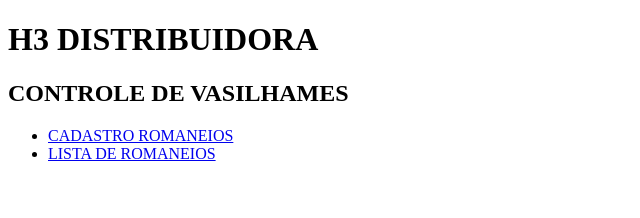
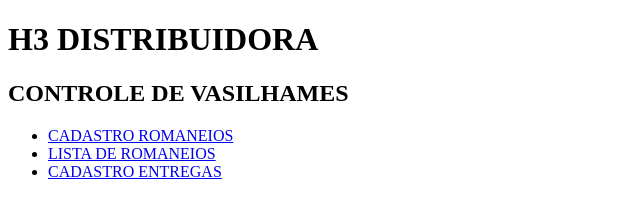
Before and after one commit to fppfurtado/controle-vasilhames, a plain HTML site: page public/index.html in a window 1280 px wide. Shown: the whole page, without its empty margins (0-640 px from the left). Drawn offline with Linux system fonts and the light colour scheme; files whose address does not match are found by name.

Commit message:
adicionado menu CADASTRAR ENTREGAS no index.html

```diff
--- a/public/index.html
+++ b/public/index.html
@@ -14,6 +14,7 @@
     <ul>
         <li><a href="cadastro-romaneios.html">CADASTRO ROMANEIOS</a></li>
         <li><a href="lista-romaneios.html">LISTA DE ROMANEIOS</a></li>
+        <li><a href="cadastro-entregas.html">CADASTRO ENTREGAS</a></li>
     </ul>
 
     <script src="../index.js"></script>
```
